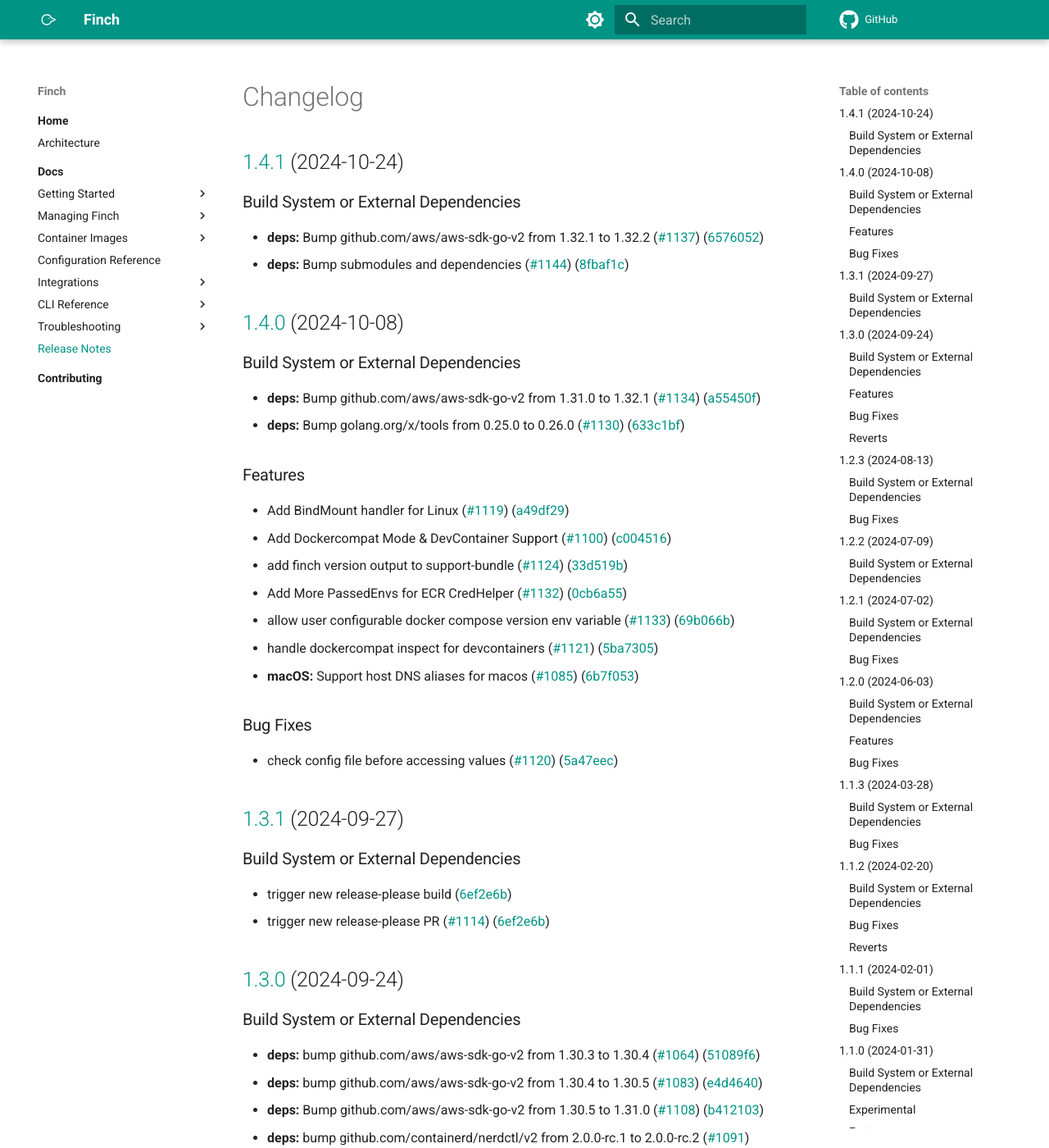
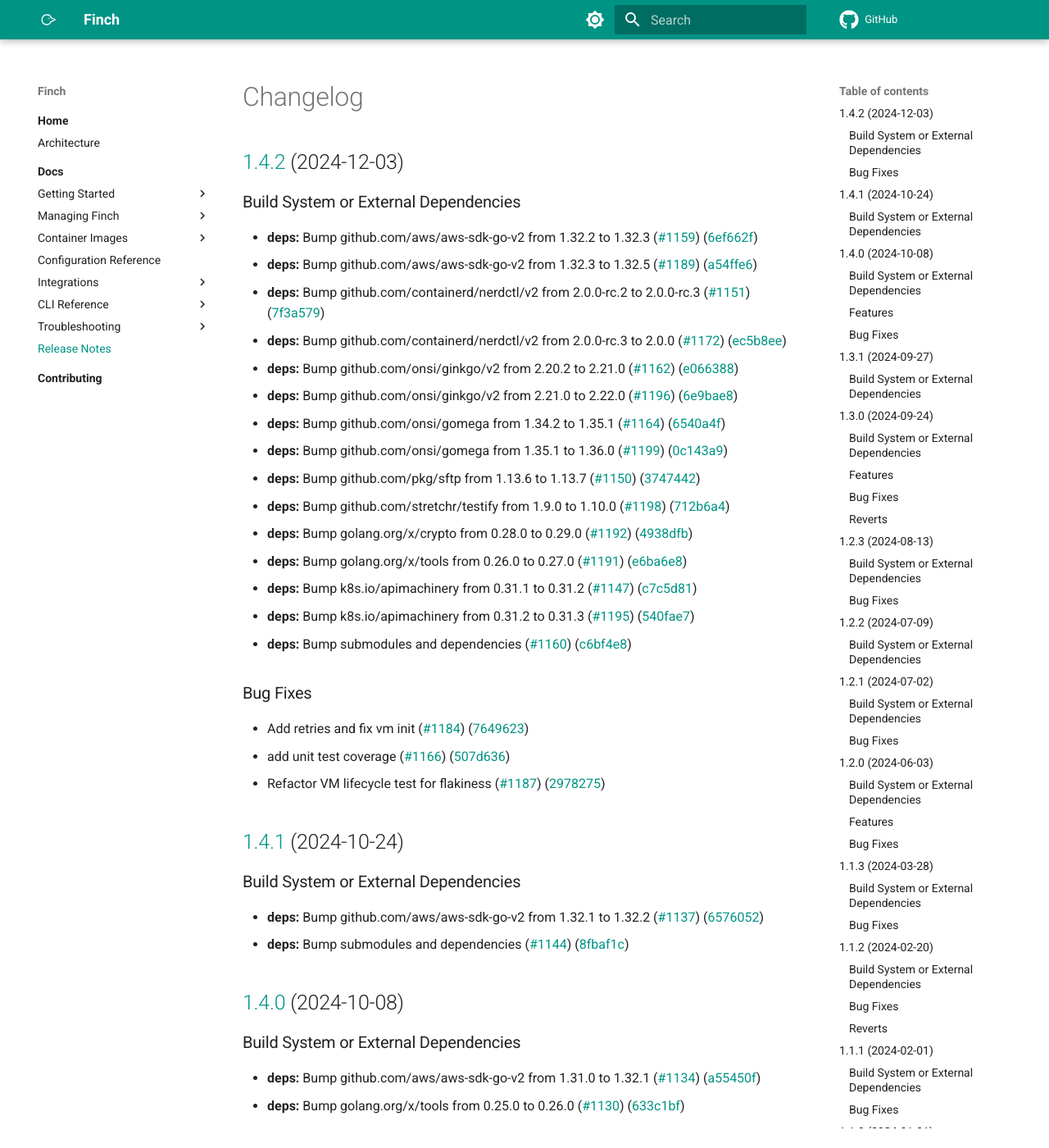
Before and after one commit to runfinch/finch-website, an MkDocs documentation site: the page built from docs/docs/changelog.md, in a window 1280 px wide and 1400 px high. Shown: the whole window at 82% size. Built offline with MkDocs 1.6.1 and Material for MkDocs 9.7.7, drawn with Linux system fonts in a browser that asks for light colours; comment, search, counter and statistics services are not loaded.

Commit message:
[create-pull-request] automated change
Signed-off-by: github-actions[bot] <41898282+github-actions[bot]@users.noreply.github.com>

```diff
--- a/docs/docs/changelog.md
+++ b/docs/docs/changelog.md
@@ -1,4 +1,32 @@
 # Changelog
+
+## [1.4.2](https://github.com/runfinch/finch/compare/v1.4.1...v1.4.2) (2024-12-03)
+
+
+### Build System or External Dependencies
+
+* **deps:** Bump github.com/aws/aws-sdk-go-v2 from 1.32.2 to 1.32.3 ([#1159](https://github.com/runfinch/finch/issues/1159)) ([6ef662f](https://github.com/runfinch/finch/commit/6ef662f9f6d177118512f8fbb15f351e5c421c89))
+* **deps:** Bump github.com/aws/aws-sdk-go-v2 from 1.32.3 to 1.32.5 ([#1189](https://github.com/runfinch/finch/issues/1189)) ([a54ffe6](https://github.com/runfinch/finch/commit/a54ffe68cc5627b0b370c87418340e62d30fe277))
+* **deps:** Bump github.com/containerd/nerdctl/v2 from 2.0.0-rc.2 to 2.0.0-rc.3 ([#1151](https://github.com/runfinch/finch/issues/1151)) ([7f3a579](https://github.com/runfinch/finch/commit/7f3a579df88a3615db60c2beb829214ed2d1ccce))
+* **deps:** Bump github.com/containerd/nerdctl/v2 from 2.0.0-rc.3 to 2.0.0 ([#1172](https://github.com/runfinch/finch/issues/1172)) ([ec5b8ee](https://github.com/runfinch/finch/commit/ec5b8eedeed0923fa932c6e79ef1a296931df2fc))
+* **deps:** Bump github.com/onsi/ginkgo/v2 from 2.20.2 to 2.21.0 ([#1162](https://github.com/runfinch/finch/issues/1162)) ([e066388](https://github.com/runfinch/finch/commit/e0663886e1300870134b2d47a0628745a7286071))
+* **deps:** Bump github.com/onsi/ginkgo/v2 from 2.21.0 to 2.22.0 ([#1196](https://github.com/runfinch/finch/issues/1196)) ([6e9bae8](https://github.com/runfinch/finch/commit/6e9bae8292b5a97ee862fb37a3afba276ff944bf))
+* **deps:** Bump github.com/onsi/gomega from 1.34.2 to 1.35.1 ([#1164](https://github.com/runfinch/finch/issues/1164)) ([6540a4f](https://github.com/runfinch/finch/commit/6540a4f8c371a4a283fd575f0722ed65879d41ea))
+* **deps:** Bump github.com/onsi/gomega from 1.35.1 to 1.36.0 ([#1199](https://github.com/runfinch/finch/issues/1199)) ([0c143a9](https://github.com/runfinch/finch/commit/0c143a97f93e029548f375a32483840dd1c7e801))
+* **deps:** Bump github.com/pkg/sftp from 1.13.6 to 1.13.7 ([#1150](https://github.com/runfinch/finch/issues/1150)) ([3747442](https://github.com/runfinch/finch/commit/3747442536da484a12003ea99a37a8d6977f2689))
+* **deps:** Bump github.com/stretchr/testify from 1.9.0 to 1.10.0 ([#1198](https://github.com/runfinch/finch/issues/1198)) ([712b6a4](https://github.com/runfinch/finch/commit/712b6a4efa4df4b0ab9211d3d33e2c9c922d9e38))
+* **deps:** Bump golang.org/x/crypto from 0.28.0 to 0.29.0 ([#1192](https://github.com/runfinch/finch/issues/1192)) ([4938dfb](https://github.com/runfinch/finch/commit/4938dfb7a52b32accbaa23faa641048dacfc2f41))
+* **deps:** Bump golang.org/x/tools from 0.26.0 to 0.27.0 ([#1191](https://github.com/runfinch/finch/issues/1191)) ([e6ba6e8](https://github.com/runfinch/finch/commit/e6ba6e8d7338a57464126a8cb648136b4c7b6853))
+* **deps:** Bump k8s.io/apimachinery from 0.31.1 to 0.31.2 ([#1147](https://github.com/runfinch/finch/issues/1147)) ([c7c5d81](https://github.com/runfinch/finch/commit/c7c5d812fced643576bfff0fca2411382ed44666))
+* **deps:** Bump k8s.io/apimachinery from 0.31.2 to 0.31.3 ([#1195](https://github.com/runfinch/finch/issues/1195)) ([540fae7](https://github.com/runfinch/finch/commit/540fae7a485320a1a7dd061257e2804495bff86f))
+* **deps:** Bump submodules and dependencies ([#1160](https://github.com/runfinch/finch/issues/1160)) ([c6bf4e8](https://github.com/runfinch/finch/commit/c6bf4e8a04a3f99f6cd189d17b6e43fdf606077d))
+
+
+### Bug Fixes
+
+* Add retries and fix vm init ([#1184](https://github.com/runfinch/finch/issues/1184)) ([7649623](https://github.com/runfinch/finch/commit/76496234282afd52dc4345ee27de70ef98b7b035))
+* add unit test coverage ([#1166](https://github.com/runfinch/finch/issues/1166)) ([507d636](https://github.com/runfinch/finch/commit/507d636d19b5cfd5332db67e1799be992eb8c398))
+* Refactor VM lifecycle test for flakiness ([#1187](https://github.com/runfinch/finch/issues/1187)) ([2978275](https://github.com/runfinch/finch/commit/29782756594b1c6045be6f773265110a792454d9))
 
 ## [1.4.1](https://github.com/runfinch/finch/compare/v1.4.0...v1.4.1) (2024-10-24)
 
```
